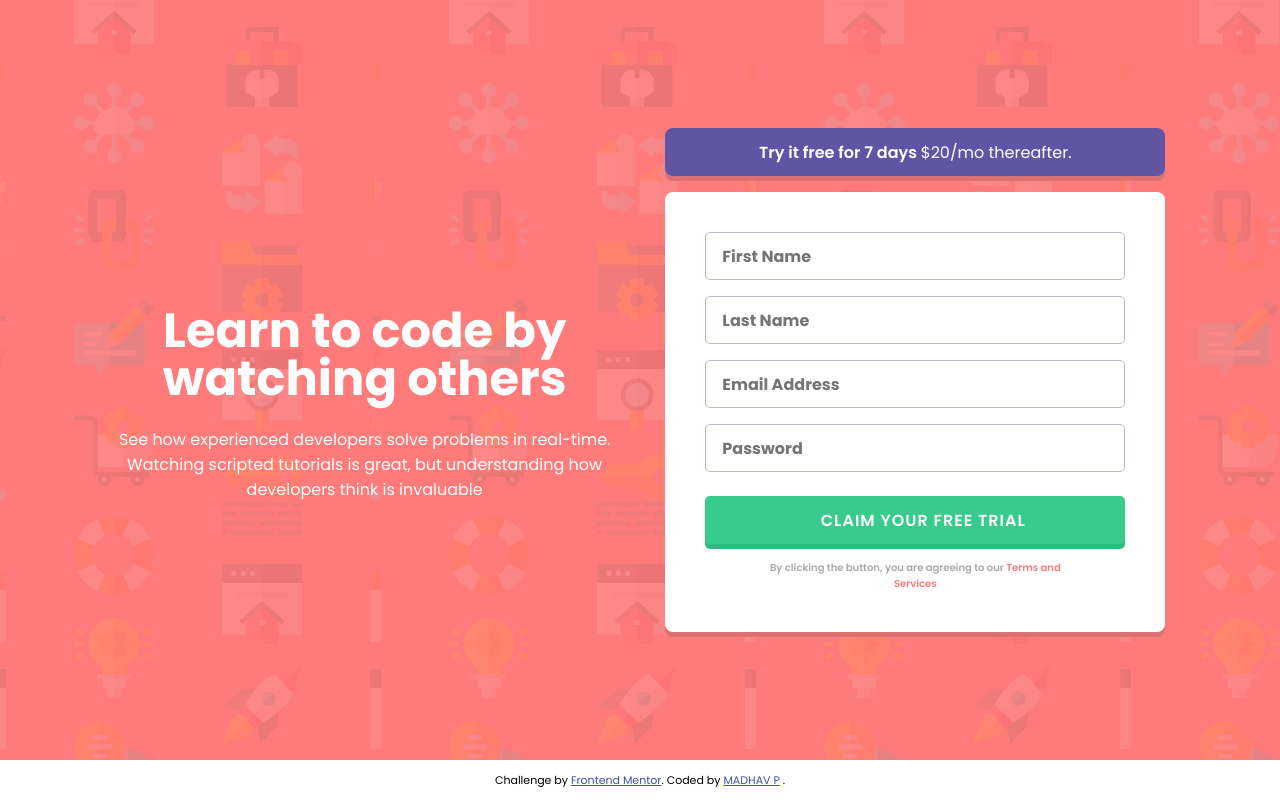
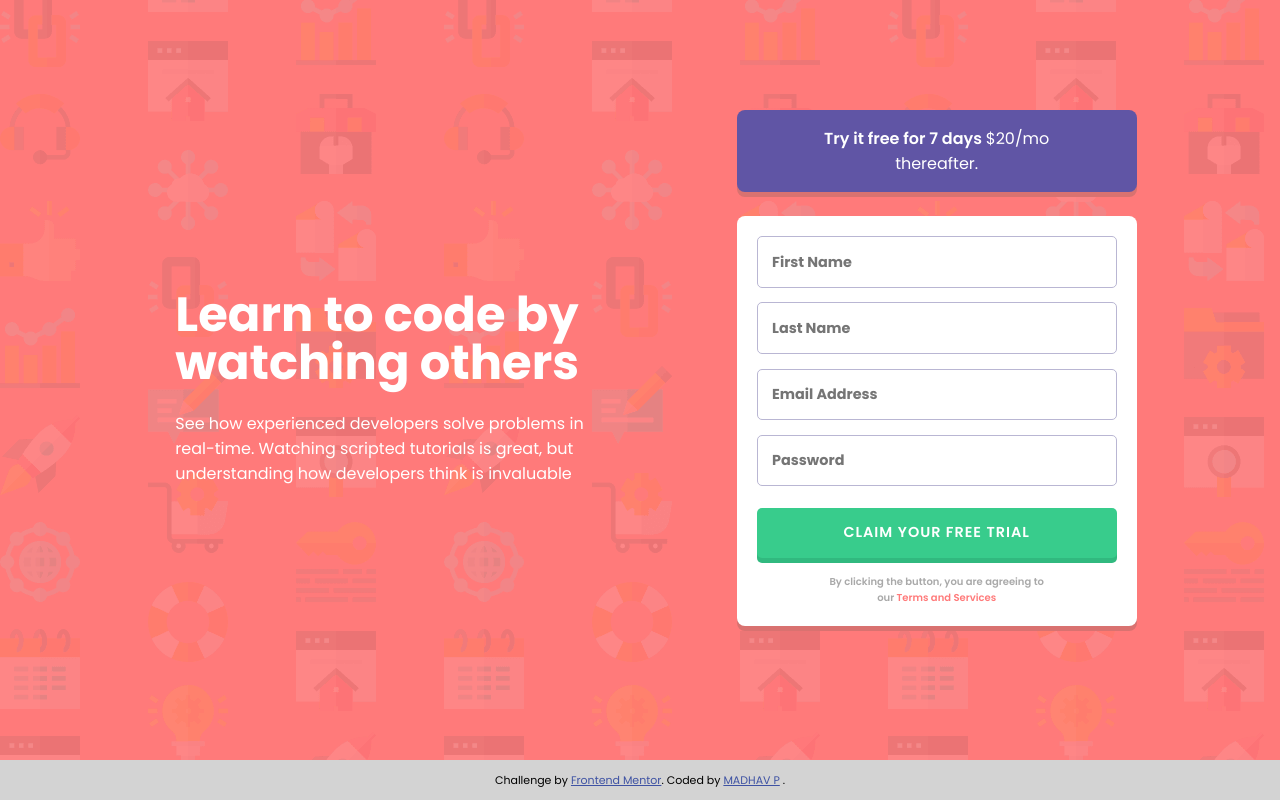
Before and after one commit to madhav-p/responsive-signup-form, a plain HTML site: page index.html in a window 1280 px wide. Drawn offline with Linux system fonts and the light colour scheme.

Commit message:
fixed few bugs and optimsed code

```diff
--- a/main.css
+++ b/main.css
@@ -26,7 +26,7 @@
 
 body {
 	font-family: var(--ff);
-	font-size: clamp(12px, 2vw, 16px); /* just a temporory value*/
+	font-size: clamp(12px, 2vmin, 16px); /* just a temporory value*/
 }
 
 .mydesign {
@@ -34,38 +34,42 @@ body {
 	background-image: url(/images/bg-intro-mobile.png);
 	color: white;
 	display: flex;
+	align-items: center;
+	justify-content: space-evenly;
 	flex-direction: column;
-	justify-content: space-evenly;
-	height: 95vh; /*temporary value*/
-	padding: 0px 5vw;
+	padding: 5vh 5vw;
 }
 
-.intro,
-.cta {
-	width: min(500px, 100%);
+.intro {
+	width: min(450px, 90vw);
+	margin: 3em 2em;
 }
 
+.cta {
+	width: min(400px, 90vw);
+}
 .title,
 .subtitle {
 	text-align: center;
+	margin: 0.5em 0em 0.5em;
 }
 
 .title {
 	font-size: 3em;
 	line-height: 1em;
-	margin-top: 1em;
-	margin-bottom: 0.5em;
 }
 
 .box {
 	background-color: var(--blue);
-	height: 3em;
+	padding: 1em 3em;
 	border-radius: 0.5em;
 	display: flex;
 	align-items: center;
 	justify-content: center;
 }
-
+.box p {
+	text-align: center;
+}
 .box,
 .form {
 	box-shadow: 0px 5px #d97270;
@@ -77,20 +81,19 @@ body {
 
 .form {
 	background-color: white;
-	margin-top: 1em;
-	padding: 5vmin 5vmin;
+	margin: 1.5em 0;
+	padding: 5%;
 	border-radius: 0.5em;
 	position: relative;
 }
 
 .form input {
-	font-size: inherit;
+	font-size: 0.9em;
 	font-family: inherit;
 	font-weight: var(--fw-bold);
 	color: var(--dark-blue);
 	width: 100%;
-	height: 3em;
-	padding-left: 1em;
+	padding: 1em;
 	border-radius: 5px;
 	border: 0.5px solid var(--grayish-blue);
 }
@@ -128,18 +131,21 @@ body {
 }
 
 footer {
+	background-color: lightgray;
 	height: 5vh;
-	position: absolute;
-	bottom: 0;
-	width: 100%;
 	display: flex;
 	align-items: center;
-	justify-content: space-around;
+	justify-content: center;
 }
 
-@media only screen and (min-width: 700px) {
+@media only screen and (min-width: 800px) {
 	.mydesign {
+		height: 95vh;
 		flex-direction: row;
-		align-items: center;
+		background-image: url(/images/bg-intro-desktop.png);
+	}
+	.title,
+	.subtitle {
+		text-align: left;
 	}
 }
```
